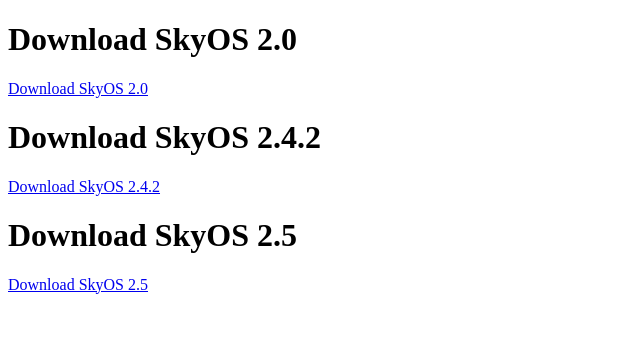
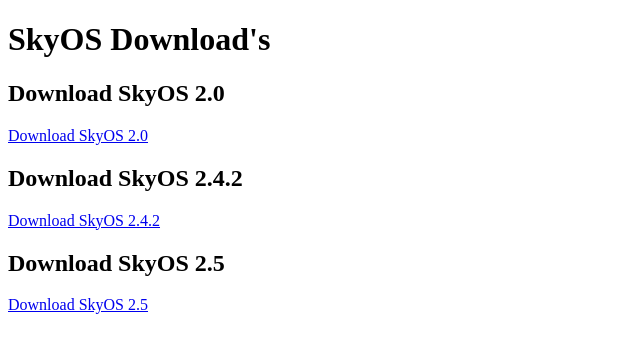
Before and after one commit to webbrowser11/skyOSweb, a plain HTML site: page releases/index.html in a window 1280 px wide. Shown: the whole page, without its empty margins (0-640 px from the left). Drawn offline with Linux system fonts and the light colour scheme.

Commit message:
Update index.html

```diff
--- a/releases/index.html
+++ b/releases/index.html
@@ -4,11 +4,12 @@
     <title>SkyOS Download's</title>
 </head>
 <body>
-    <h1>Download SkyOS 2.0</h1>
+    <h1>SkyOS Download's</h1>
+    <h2>Download SkyOS 2.0</h2>
     <a href="https://Webbrowser11.github.io/skyOSweb/SkyOSdownloads/SkyOS2.0.zip" download>Download SkyOS 2.0</a>
-    <h1>Download SkyOS 2.4.2</h1>
+    <h2>Download SkyOS 2.4.2</h2>
     <a href="https://Webbrowser11.github.io/skyOSweb/SkyOSdownloads/SkyOS-2.4.2.zip" download>Download SkyOS 2.4.2</a>
-    <h1>Download SkyOS 2.5</h1>
+    <h2>Download SkyOS 2.5</h2>
     <a href="https://Webbrowser11.github.io/skyOSweb/SkyOSdownloads/SkyOS-2.5.zip" download>Download SkyOS 2.5</a>
 </body>
 </html>
```
